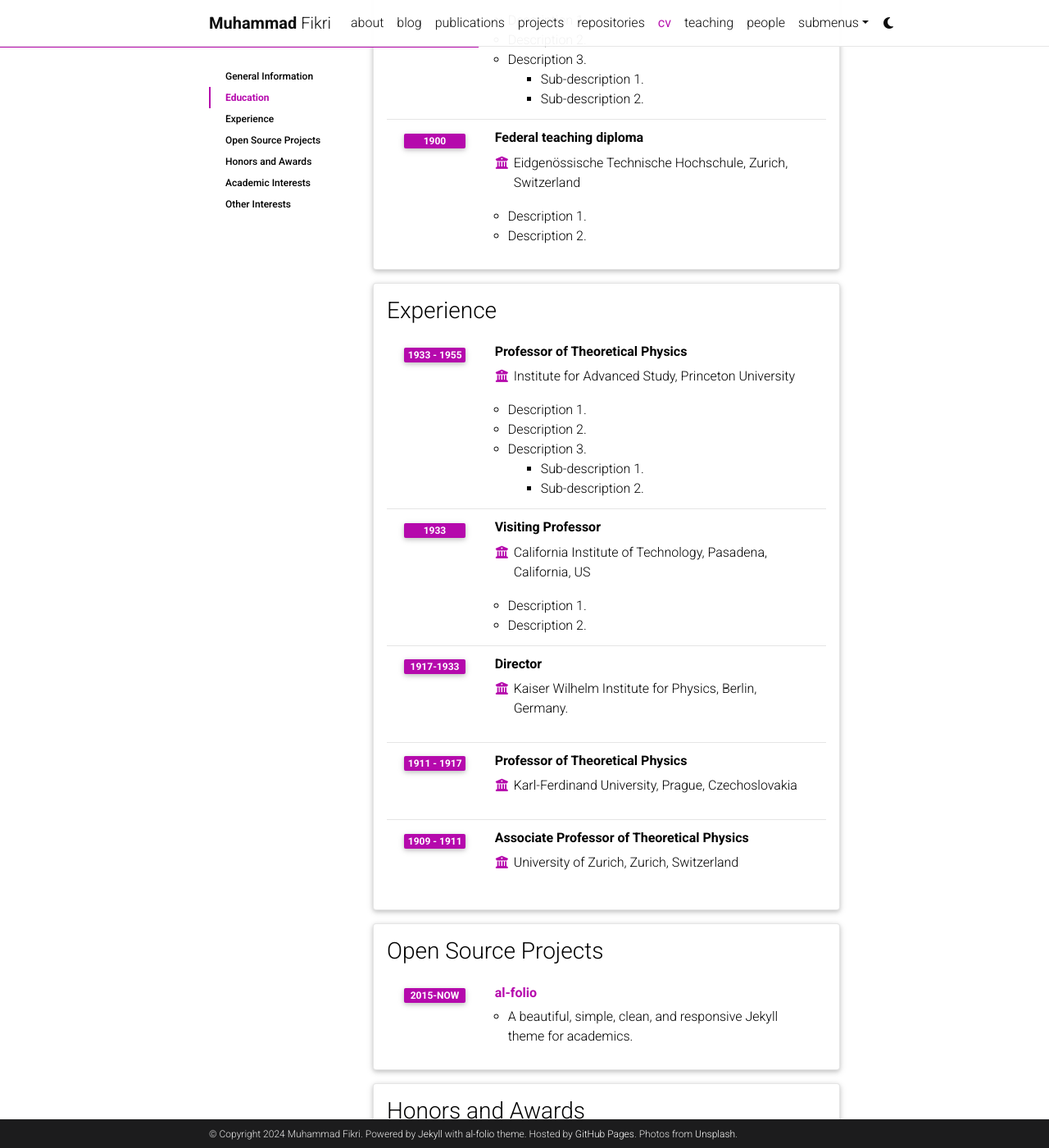
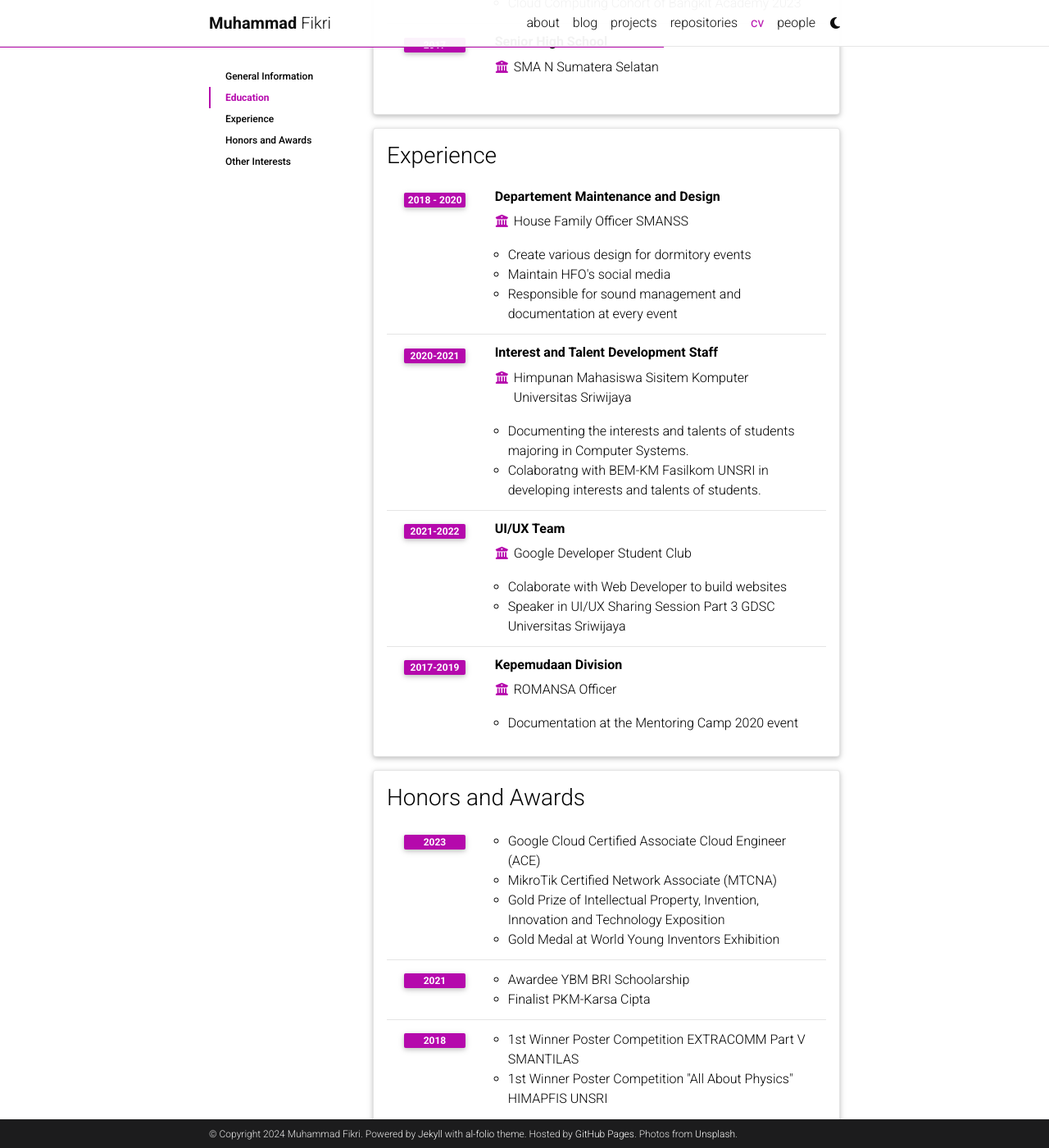
Before and after one commit to muhammadfikri13/muhammadfikri13.github.io, a Jekyll site: the page built from _pages/cv.md, in a window 1280 px wide and 1400 px high, scrolled down 573 px. Shown: the whole window at 82% size. Built offline with Jekyll 4.4.1, drawn with Linux system fonts in a browser that asks for light colours; comment, search, counter and statistics services are not loaded; a style sheet for code colours, icons or effects is not loaded; some of the changed text lies outside the part shown.

```diff
--- a/_config.yml
+++ b/_config.yml
@@ -68,11 +68,11 @@
 # Social integration
 # -----------------------------------------------------------------------------
 
-github_username: # your GitHub user name
+github_username: muhammadfikri13 # your GitHub user name
 gitlab_username: # your GitLab user name
 x_username: # your X handle
-mastodon_username: # your mastodon instance+username in the format instance.tld/@username
-linkedin_username: # your LinkedIn user name
+mastodon_username:  # your mastodon instance+username in the format instance.tld/@username
+linkedin_username: muhammad-fikri-103931195 # your LinkedIn user name
 telegram_username: # your Telegram user name
 scholar_userid: # your Google Scholar ID
 semanticscholar_id: # your Semantic Scholar ID
@@ -97,16 +97,15 @@
 spotify_id: # your spotify id
 pinterest_id: # your pinterest id
 unsplash_id: # your unsplash id
-instagram_id: # your instagram id
+instagram_id: aafikrii_ # your instagram id
 facebook_id: # your facebook id
-youtube_id: # your youtube channel id (youtube.com/@<youtube_id>)
-discord_id: # your discord id (18-digit unique numerical identifier)
+youtube_id: ave13 # your youtube channel id (youtube.com/@<youtube_id>)
+discord_id: justfikri # your discord id (18-digit unique numerical identifier)
 zotero_username: # your zotero username
 wechat_qr: # filename of your wechat qr-code saved as an image (e.g., wechat-qr.png if saved to assets/img/wechat-qr.png)
 
 contact_note: >
-  You can even add a little note about which of these is the best way to reach you.
-
+  Thanks for stopping by! I'd love to hear from you. Whether you're interested in collaborating, have questions, or just want to chat, feel free to reach out.
 # -----------------------------------------------------------------------------
 # Analytics and search engine verification
 # -----------------------------------------------------------------------------
@@ -124,8 +123,8 @@
 # Blog
 # -----------------------------------------------------------------------------
 
-blog_name: al-folio # blog_name will be displayed in your blog page
-blog_description: a simple whitespace theme for academics
+blog_name: cloudvee # blog_name will be displayed in your blog page
+blog_description: sharing and learning together about cloud☁️
 permalink: /blog/:year/:title/
 
 # Pagination
--- a/_data/cv.yml
+++ b/_data/cv.yml
@@ -2,96 +2,100 @@
   type: map
   contents:
     - name: Full Name
-      value: Albert Einstein
+      value: Muhammad Fikri
     - name: Date of Birth
-      value: 14th March 1879
+      value: 13rd January 2003
     - name: Languages
-      value: English, German
+      value: English, Indonesia
 
 - title: Education
   type: time_table
   contents:
-    - title: PhD
-      institution: University of Zurich, Zurich, Switzerland
-      year: 1905
+    - title: Bachelor of Computer Science
+      institution: Sriwijaya University, Indralaya, Indonesia
+      year: 2020
       description:
-        - Description 1.
-        - Description 2.
-        - title: Description 3.
-          contents:
-            - Sub-description 1.
-            - Sub-description 2.
-    - title: Federal teaching diploma
-      institution: Eidgenössische Technische Hochschule, Zurich, Switzerland
-      year: 1900
-      description:
-        - Description 1.
-        - Description 2.
+        - Cloud Computing Cohort of Bangkit Academy 2023
+
+    - title: Senior High School
+      institution: SMA N Sumatera Selatan
+      year: 2017
+      contents:
+        - title : Community Service
+          description:
+            - Providing understanding about environmental care, waste segregation, and recycling.
 
 - title: Experience
   type: time_table
   contents:
-    - title: Professor of Theoretical Physics
-      institution: Institute for Advanced Study, Princeton University
-      year: 1933 - 1955
+    - title: Departement Maintenance and Design
+      institution: House Family Officer SMANSS
+      year: 2018 - 2020
       description:
-        - Description 1.
-        - Description 2.
-        - title: Description 3.
-          contents:
-            - Sub-description 1.
-            - Sub-description 2.
-    - title: Visiting Professor
-      institution: California Institute of Technology, Pasadena, California, US
-      year: 1933
+        - Create various design for dormitory events
+        - Maintain HFO's social media
+        - Responsible for sound management and documentation at every event
+
+    - title: Interest and Talent Development Staff
+      institution: Himpunan Mahasiswa Sisitem Komputer Universitas Sriwijaya
+      year: 2020-2021
       description:
-        - Description 1.
-        - Description 2.
+        - Documenting the interests and talents of students majoring in Computer Systems.
+        - Colaboratng with BEM-KM Fasilkom UNSRI in developing interests and talents of students.
 
-    - title: Director
-      institution: Kaiser Wilhelm Institute for Physics, Berlin, Germany.
-      year: 1917-1933
+    - title: UI/UX Team
+      institution: Google Developer Student Club
+      year: 2021-2022
+      description:
+        - Colaborate with Web Developer to build websites
+        - Speaker in UI/UX Sharing Session Part 3 GDSC Universitas Sriwijaya
 
-    - title: Professor of Theoretical Physics
-      institution: Karl-Ferdinand University, Prague, Czechoslovakia
-      year: 1911 - 1917
+    - title: Kepemudaan Division
+      institution: ROMANSA Officer
+      year: 2017-2019
       description:
+        - Documentation at the Mentoring Camp 2020 event
 
-    - title: Associate Professor of Theoretical Physics
-      institution: University of Zurich, Zurich, Switzerland
-      year: 1909 - 1911
-
-- title: Open Source Projects
-  type: time_table
-  contents:
-    - title: <a href="https://github.com/alshedivat/al-folio">al-folio</a>
-      year: 2015-now
-      description: A beautiful, simple, clean, and responsive Jekyll theme for academics.
+# - title: Open Source Projects
+#   type: time_table
+#   contents:
+#     - title: <a href="https://github.com/alshedivat/al-folio">al-folio</a>
+#       year: 2015-now
+#       description: A beautiful, simple, clean, and responsive Jekyll theme for academics.
 
 - title: Honors and Awards
   type: time_table
   contents:
-    - year: 1921
+    - year: 2023
       items:
-        - Nobel Prize in Physics
-        - Matteucci Medal
-    - year: 2029
+        - Google Cloud Certified Associate Cloud Engineer (ACE)
+        - MikroTik Certified Network Associate (MTCNA)
+        - Gold Prize of Intellectual Property, Invention, Innovation and Technology Exposition
+        - Gold Medal at World Young Inventors Exhibition
+    - year: 2021
       items:
-        - Max Planck Medal
+        - Awardee YBM BRI Schoolarship
+        - Finalist PKM-Karsa Cipta
+    - year: 2018
+      items:
+        - 1st Winner Poster Competition EXTRACOMM Part V SMANTILAS
+        - 1st Winner Poster Competition "All About Physics" HIMAPFIS UNSRI
 
-- title: Academic Interests
-  type: nested_list
-  contents:
-    - title: Topic 1.
-      items:
-        - Description 1.
-        - Description 2.
-    - title: Topic 2.
-      items:
-        - Description 1.
-        - Description 2.
+# - title: Academic Interests
+#   type: nested_list
+#   contents:
+#     - title: Topic 1.
+#       items:
+#         - Description 1.
+#         - Description 2.
+#     - title: Topic 2.
+#       items:
+#         - Description 1.
+#         - Description 2.
 
 - title: Other Interests
   type: list
   contents:
-    - <u>Hobbies:</u> Hobby 1, Hobby 2, etc.
+    - <u>Hobbies:</u> Music, Gaming, Desing
+    - <u>Favorite Movies:</u> The Avengers
+    - <u>Favorite Anime:</u> Jujutsu Kaisen, Naruto
--- a/_pages/cv.md
+++ b/_pages/cv.md
@@ -5,7 +5,7 @@
 nav: true
 nav_order: 5
 cv_pdf: example_pdf.pdf
-description: This is a description of the page. You can modify it in '_pages/cv.md'. You can also change or remove the top pdf download button.
+description: This is my current resume in 2024. I am open to any projects and opportunities in the future.
 toc:
   sidebar: left
 ---
```
Also changed, not shown: _pages/dropdown.md (+1 -1 lines), _pages/publications.md (+1 -1 lines), _pages/teaching.md (+1 -1 lines).
